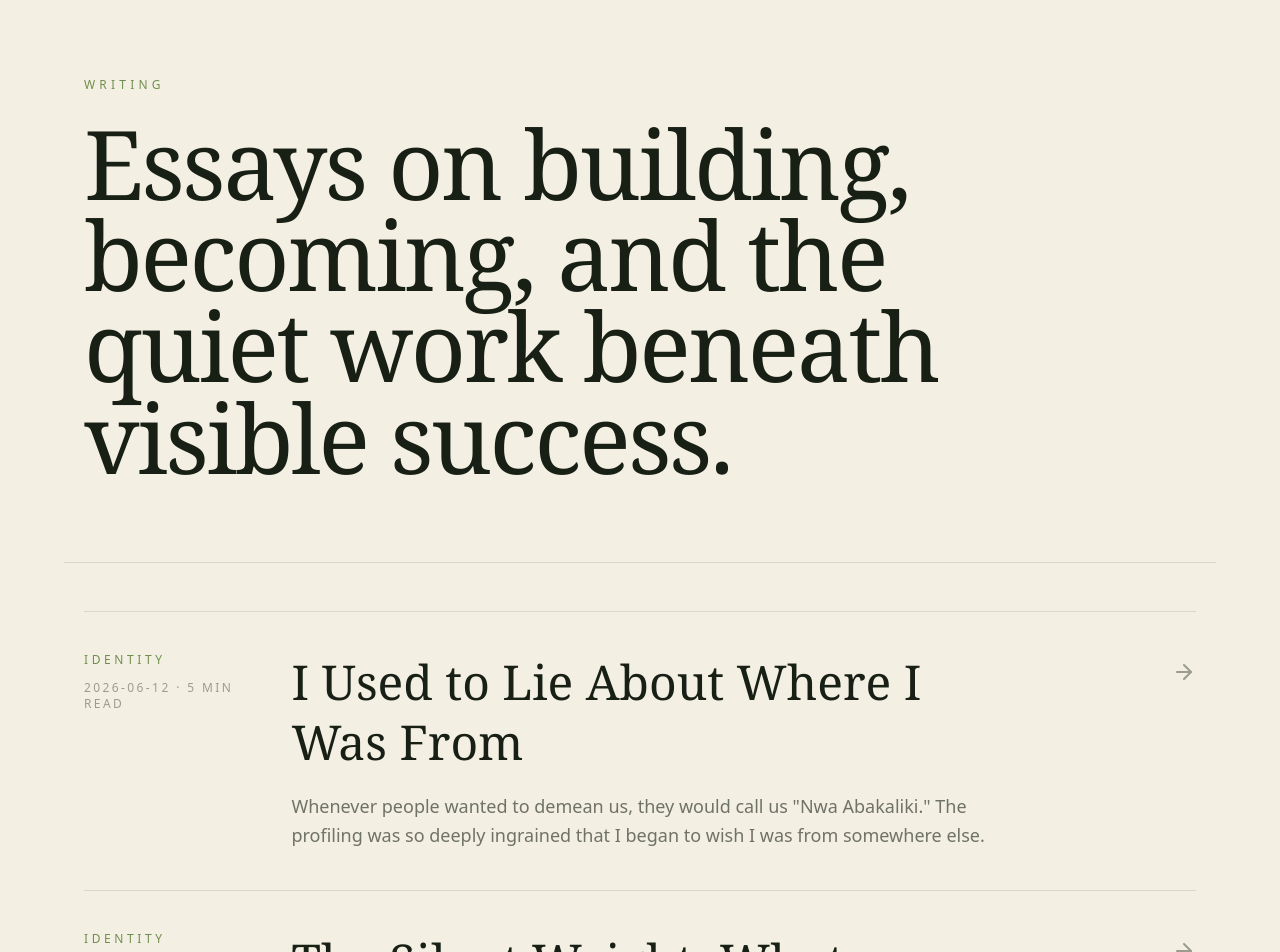
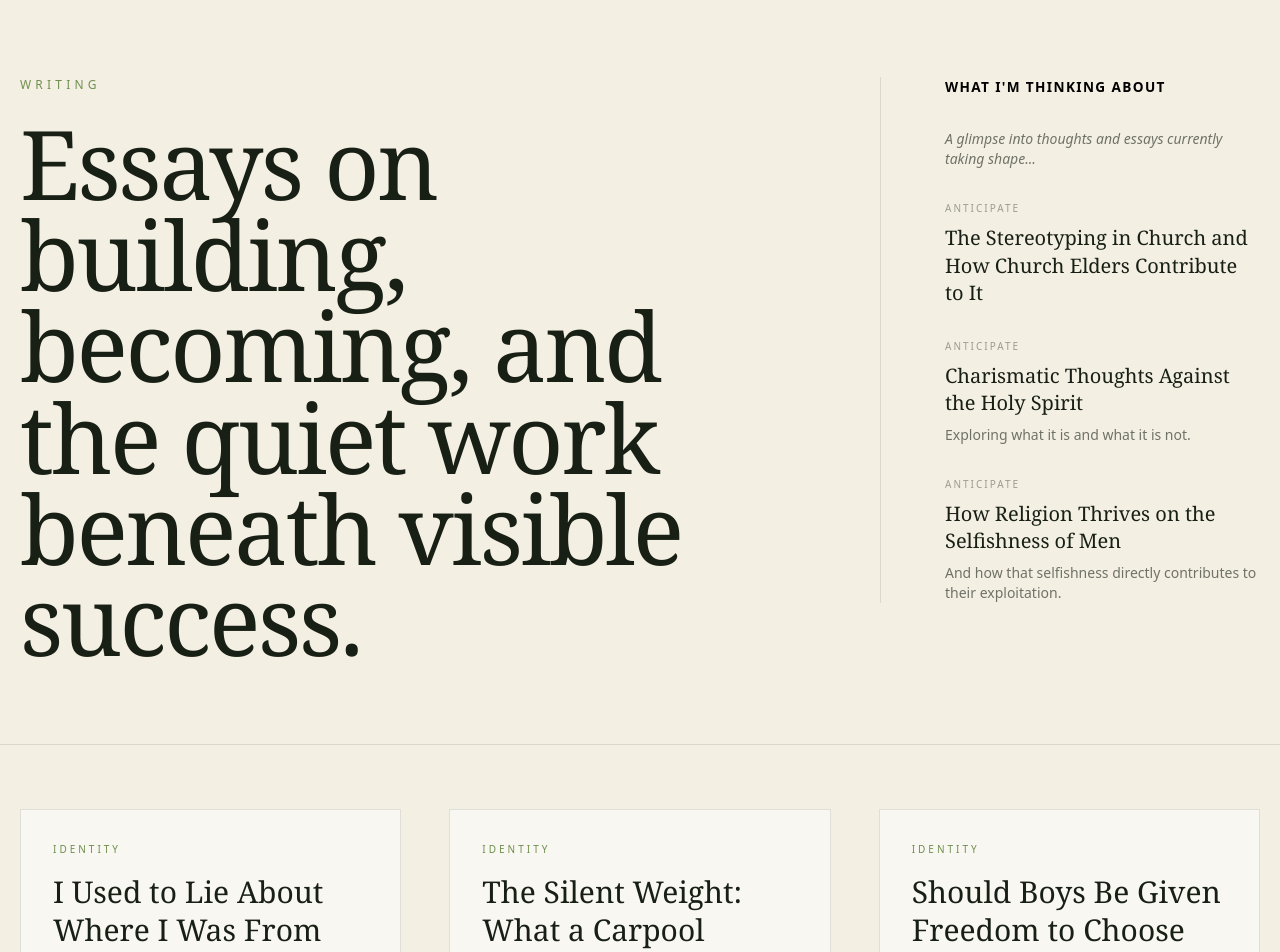
Before and after one commit to conditassociatesltd-gif/purposeful-builder, a Next.js app in the folder purposeful-builder/: page /writing in a window 1280 px wide. Shown: the part 100-1052 px from the top of the page. Built offline with nearby package versions, Linux system fonts and the light colour scheme.

Commit message:
Update Mentorship and Writing pages layout

```diff
--- a/purposeful-builder/app/mentorship/page.tsx
+++ b/purposeful-builder/app/mentorship/page.tsx
@@ -81,6 +81,13 @@ export default function MentorshipPage() {
                 <span>View past events</span>
                 <ArrowRight size={24} />
               </Link>
+              <p className="opacity-70 leading-relaxed mt-6 mb-2">
+                Are you interested in us mentoring the boys in your school, church, or institution?
+              </p>
+              <a href="mailto:hello@austinokechukwu.com?subject=Mentorship Program Inquiry" className="flex items-center gap-4 font-bold uppercase tracking-widest cursor-pointer hover:opacity-80 transition-opacity text-white">
+                <span>Book us for mentorship</span>
+                <ArrowRight size={24} />
+              </a>
             </div>
           </div>
           <div className="grid grid-cols-2 gap-4">
--- a/purposeful-builder/app/writing/page.tsx
+++ b/purposeful-builder/app/writing/page.tsx
@@ -60,44 +60,80 @@ export default function WritingPage() {
         </div>
       </header>
 
-      <section className="max-w-6xl mx-auto px-5 py-20 border-b border-black/10 dark:border-white/10">
-        <p className="text-xs tracking-[0.35em] uppercase mb-6" style={{ color: "var(--rust)" }}>
-          Writing
-        </p>
+      <section className="max-w-7xl mx-auto px-5 py-20 border-b border-black/10 dark:border-white/10">
+        <div className="grid md:grid-cols-[1fr_320px] lg:grid-cols-[1fr_380px] gap-12 lg:gap-20 items-start">
+          {/* Left Side: Main Header */}
+          <div>
+            <p className="text-xs tracking-[0.35em] uppercase mb-6" style={{ color: "var(--rust)" }}>
+              Writing
+            </p>
 
-        <h1 className="font-serif text-6xl md:text-8xl leading-[0.95] tracking-tight max-w-4xl">
-          Essays on building, becoming, and the quiet work beneath visible success.
-        </h1>
+            <h1 className="font-serif text-5xl md:text-7xl lg:text-8xl leading-[0.95] tracking-tight">
+              Essays on building, becoming, and the quiet work beneath visible success.
+            </h1>
+          </div>
+
+          {/* Right Side: What I'm Thinking About */}
+          <div className="md:border-l border-black/10 dark:border-white/10 md:pl-12 lg:pl-16">
+            <h3 className="font-bold uppercase tracking-widest mb-8 text-black" style={{ fontSize: '0.85rem' }}>
+              What I'm Thinking About
+            </h3>
+
+            <p className="text-sm opacity-60 mb-8 italic">
+              A glimpse into thoughts and essays currently taking shape...
+            </p>
+
+            <ul className="space-y-8">
+              <li className="group">
+                <p className="text-[10px] tracking-[0.2em] uppercase mb-2 opacity-40">Anticipate</p>
+                <h4 className="font-serif text-xl leading-snug group-hover:text-[#c4572a] transition-colors cursor-default">
+                  The Stereotyping in Church and How Church Elders Contribute to It
+                </h4>
+              </li>
+              <li className="group">
+                <p className="text-[10px] tracking-[0.2em] uppercase mb-2 opacity-40">Anticipate</p>
+                <h4 className="font-serif text-xl leading-snug group-hover:text-[#c4572a] transition-colors cursor-default">
+                  Charismatic Thoughts Against the Holy Spirit
+                </h4>
+                <p className="mt-2 text-sm opacity-60">Exploring what it is and what it is not.</p>
+              </li>
+              <li className="group">
+                <p className="text-[10px] tracking-[0.2em] uppercase mb-2 opacity-40">Anticipate</p>
+                <h4 className="font-serif text-xl leading-snug group-hover:text-[#c4572a] transition-colors cursor-default">
+                  How Religion Thrives on the Selfishness of Men
+                </h4>
+                <p className="mt-2 text-sm opacity-60">And how that selfishness directly contributes to their exploitation.</p>
+              </li>
+            </ul>
+          </div>
+        </div>
       </section>
 
-      <section className="max-w-6xl mx-auto px-5 py-12">
-        <div className="divide-y divide-black/10 dark:divide-white/10 border-y border-black/10 dark:border-white/10">
+      {/* Grid of Essays Below */}
+      <section className="max-w-7xl mx-auto px-5 py-16">
+        <div className="grid md:grid-cols-2 lg:grid-cols-3 gap-8 lg:gap-12">
           {essays.map((essay, index) => (
             <Link
               key={essay.slug}
               href={`/writing/${essay.slug}`}
-              className="group grid md:grid-cols-[0.25fr_1fr_0.2fr] gap-6 py-10"
+              className="group flex flex-col justify-between border border-black/10 dark:border-white/10 p-8 hover:border-[#c4572a]/50 transition-colors bg-white/50"
             >
               <div>
-                <p className="text-xs tracking-[0.3em] uppercase" style={{ color: "var(--rust)" }}>
+                <p className="text-[10px] tracking-[0.3em] uppercase mb-4" style={{ color: "var(--rust)" }}>
                   {essay.category}
                 </p>
-                <p className="mt-3 text-xs tracking-[0.2em] uppercase opacity-40">
-                  {essay.date} · {essay.readingTime || "4 min read"}
-                </p>
-              </div>
-
-              <div>
-                <h2 className="font-serif text-4xl md:text-5xl leading-tight group-hover:text-[#9a4c2b] transition-colors">
+                <h2 className="font-serif text-3xl leading-tight group-hover:text-[#9a4c2b] transition-colors mb-4">
                   {essay.title}
                 </h2>
-                <p className="mt-5 text-lg leading-relaxed opacity-60 max-w-3xl">
+                <p className="text-sm leading-relaxed opacity-60 mb-8">
                   {essay.excerpt}
                 </p>
               </div>
-
-              <div className="flex md:justify-end items-start">
-                <ArrowRight className="mt-2 opacity-40 group-hover:opacity-100 group-hover:translate-x-1 transition-all" />
+              <div className="flex items-center justify-between border-t border-black/10 dark:border-white/10 pt-4 mt-auto">
+                <p className="text-[10px] tracking-[0.2em] uppercase opacity-40">
+                  {essay.date} · {essay.readingTime || "4 min read"}
+                </p>
+                <ArrowRight size={16} className="opacity-40 group-hover:opacity-100 group-hover:translate-x-1 transition-all" />
               </div>
             </Link>
           ))}
```
